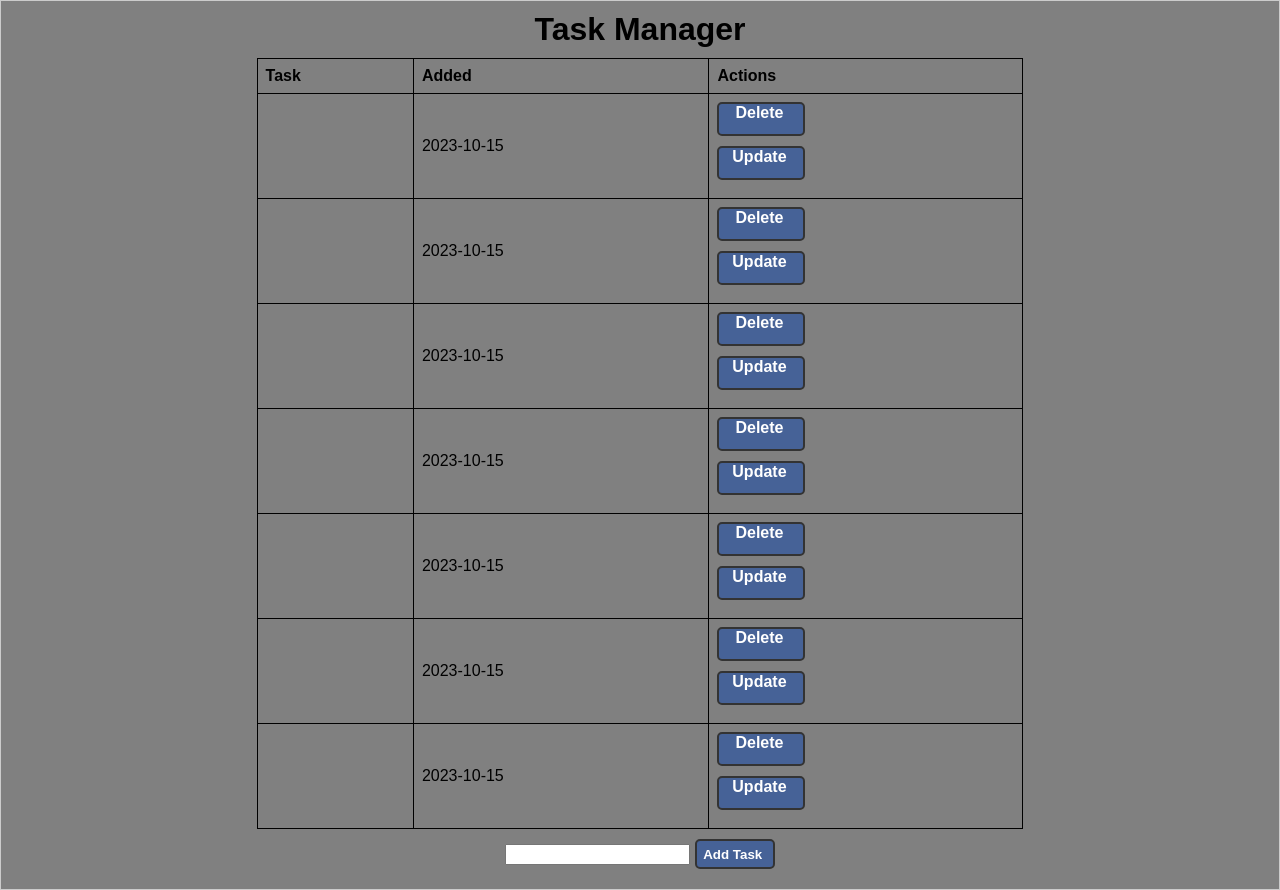
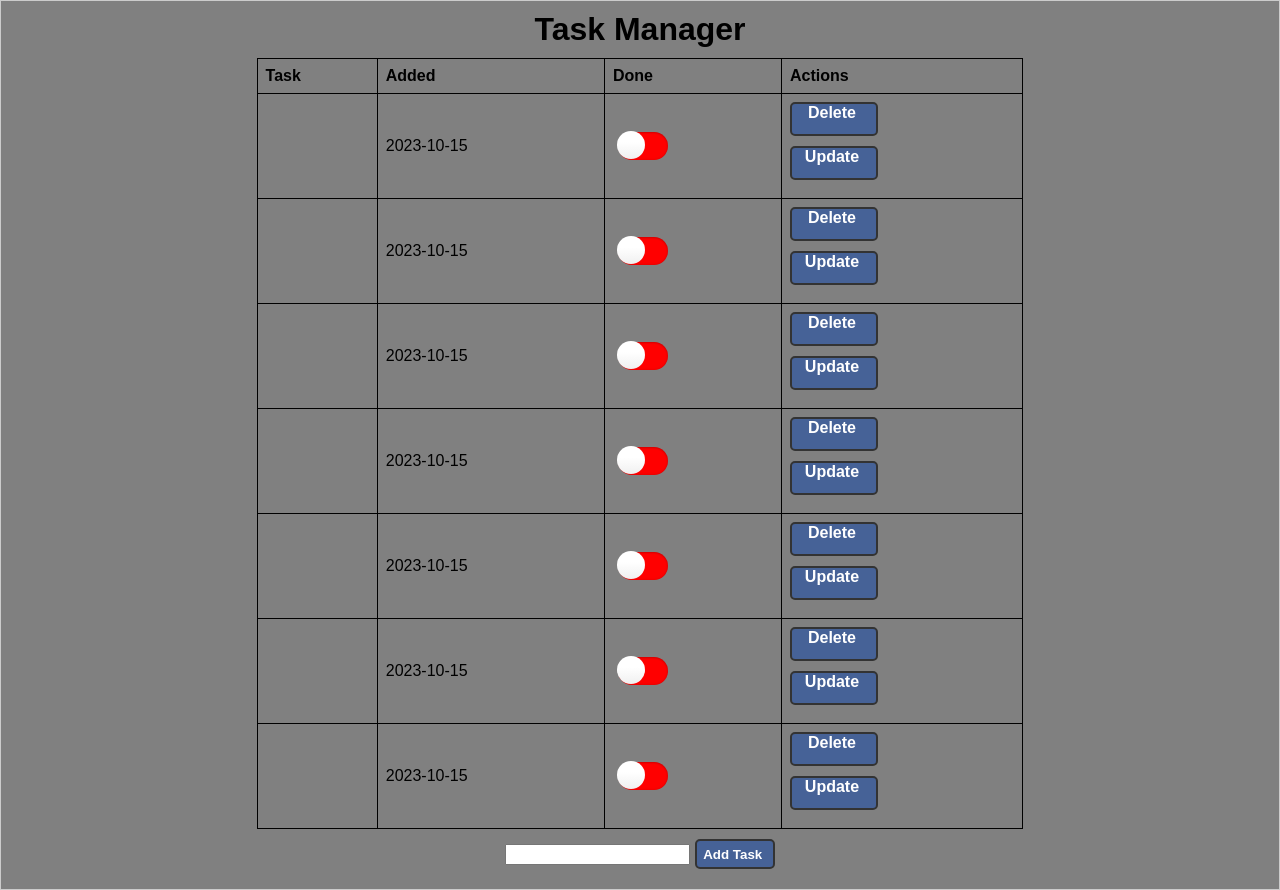
Before and after one commit to chris-macharia/alx_capstone_project, a Flask app: page / in a window 1280 px wide. Shown: the part 90-980 px from the top of the page. Run offline with Flask 3, Linux system fonts and the light colour scheme; data comes from the database, SQL or seed files in the repository.

Commit message:
Add a column on the table where a user can mark tasks as done or not

```diff
--- a/static/css/main.css
+++ b/static/css/main.css
@@ -107,7 +107,93 @@ th, td {
     padding: 8px;
     text-align: left;
 }
+/* Style for the toggle button */
+.toggle {
+    position: relative;
+    display: block;
+    width: 50px;
+    height: 28px;
+    padding: 3px;
+    margin: 2px 2px 2px 2px;
+    border-radius: 50px;
+    cursor: pointer;
+ }
+ .toggle-input {
+    position: absolute;
+    top: 0;
+    left: 0;
+    opacity: 0;
+ }
+ .toggle-label {
+    position: relative;
+    display: block;
+    height: inherit;
+    font-size: 12px;
+    background: red;
+    border-radius: inherit;
+    box-shadow: inset 0 1px 2px rgba(0, 0, 0, 0.12), inset 0 0 3px
+    rgba(0, 0, 0, 0.15);
+ }
+ .toggle-label:before,
+ .toggle-label:after {
+    position: absolute;
+    top: 50%;
+    color: black;
+    margin-top: -.5em;
+    line-height: 1;
+ }
+ .toggle-label:before {
+    /* content: attr(data-off); */
+    right: 11px;
+    color: #fff;
+    text-shadow: 0 1px rgba(255, 255, 255, 0.5);
+ }
+ .toggle-label:after {
+    /* content: attr(data-on); */
+    left: 8px;
+    color: #fff;
+    text-shadow: 0 1px rgba(0, 0, 0, 0.2);
+    opacity: 0;
+ }
+ .toggle-input:checked~.toggle-label {
+    background: green;
+ }
+ .toggle-input:checked~.toggle-label:before {
+    opacity: 0;
+ }
+ .toggle-input:checked~.toggle-label:after {
+    opacity: 1;
+ }
+ .toggle-handle {
+    position: absolute;
+    top: 2px;
+    left: 2px;
+    width: 28px;
+    height: 28px;
+    background: linear-gradient(to bottom, #FFFFFF 40%, #f0f0f0);
+    border-radius: 50%;
+ }
+ .toggle-handle:before {
+    position: absolute;
+    top: 50%;
+    left: 50%;
+    margin: -6px 0 0 -6px;
+    width: 16px;
+    height: 16px;
+ }
+ .toggle-input:checked~.toggle-handle {
+    left: 25px;
+    box-shadow: -1px 1px 5px rgba(0, 0, 0, 0.2);
+ }
 
+ /* Transition*/
+ .toggle-label,
+ .toggle-handle {
+    transition: All 0.3s ease;
+    -webkit-transition: All 0.3s ease;
+    -moz-transition: All 0.3s ease;
+    -o-transition: All 0.3s ease;
+ }
 /* Style for rectangular buttons with rounded corners */
 .button {
     display: inline-block;
--- a/templates/index.html
+++ b/templates/index.html
@@ -37,6 +37,7 @@
         <tr>
             <th>Task</th>
             <th>Added</th>
+            <th>Done</th>
             <th>Actions</th>
         </tr>
 
@@ -45,11 +46,19 @@
             <td>{{ task.content }}</td>
             <td>{{ task.date_created.date() }}</td>
             <td>
-                    <a class="button delete-button" href="/delete/{{task.id}}">Delete</a>
+                <label class="toggle"> <!--toggle button-->
+                    <input class="toggle-input" type="checkbox" />
+                    <span class="toggle-label" data-off="OFF" data-on="ON"></span>
+                    <span class="toggle-handle"></span>
+                 </label>
+            </td>
+            <td>
+                <a class="button delete-button" href="/delete/{{ task.id }}">Delete</a>
                 <br>
-                    <a class="button update-button" href="/update/{{task.id}}">Update</a>
+                <a class="button update-button" href="/update/{{ task.id }}">Update</a>
             </td>
         </tr>
+
         {% endfor %}
     </table>
     {% endif %}
```
Lines whose indentation alone changed are shown as unchanged.
